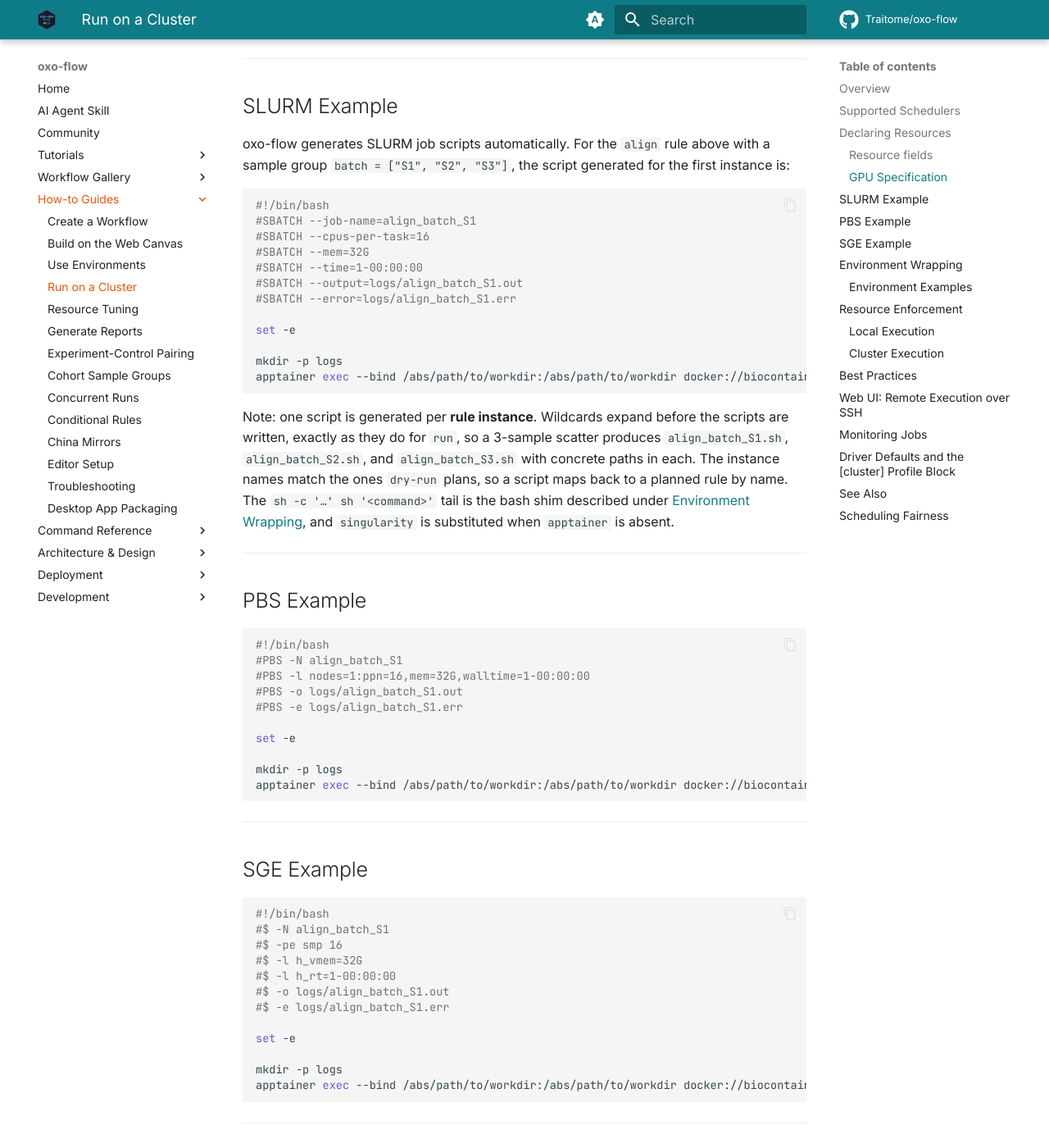
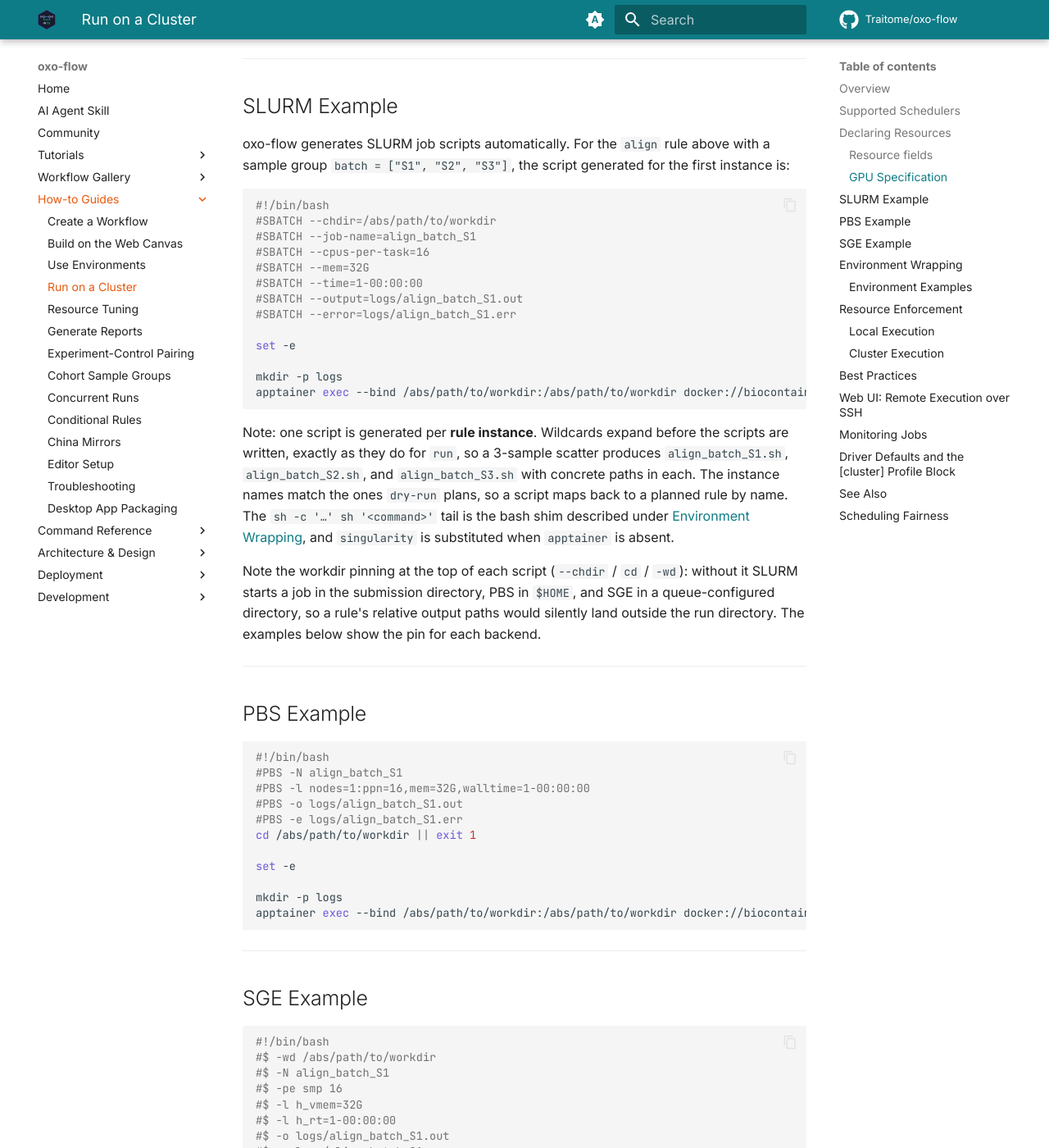
Before and after one commit to Traitome/oxo-flow, an MkDocs documentation site: the page built from docs/guide/src/how-to/run-on-cluster.md, in a window 1280 px wide and 1400 px high, scrolled down 2978 px. Shown: the whole window at 82% size. Built offline with MkDocs 1.6.1 and Material for MkDocs 9.7.7, drawn with Linux system fonts in a browser that asks for light colours; comment, search, counter and statistics services are not loaded; the version menu is left out.

Commit message:
docs(cluster): pin the working directory in SLURM/PBS/SGE example scripts (#501)
The generated scripts these examples mirror contain a workdir pin at
the top (#SBATCH --chdir=<abs workdir>, a PBS body cd after the
directive block, #$ -wd) — without it SLURM starts a job in the
submission directory, PBS in $HOME, and SGE in a queue-configured
directory, so relative output paths land outside the run directory.
The doc examples omitted the pin; add it to all three backends plus a
note explaining why it exists.

Verified against real generated scripts on a live SLURM cluster
(bioinfo-wsx) and against finish_script in
crates/oxo-flow-core/src/backend/cluster.rs.

Co-authored-by: Claude <noreply@anthropic.com>

````diff
--- a/docs/guide/src/how-to/run-on-cluster.md
+++ b/docs/guide/src/how-to/run-on-cluster.md
@@ -105,6 +105,7 @@ for the first instance is:
 
 ```bash
 #!/bin/bash
+#SBATCH --chdir=/abs/path/to/workdir
 #SBATCH --job-name=align_batch_S1
 #SBATCH --cpus-per-task=16
 #SBATCH --mem=32G
@@ -127,6 +128,12 @@ plans, so a script maps back to a planned rule by name. The `sh -c '…' sh
 [Environment Wrapping](#environment-wrapping), and `singularity` is
 substituted when `apptainer` is absent.
 
+Note the workdir pinning at the top of each script (`--chdir` / `cd` /
+`-wd`): without it SLURM starts a job in the submission directory, PBS in
+`$HOME`, and SGE in a queue-configured directory, so a rule's relative
+output paths would silently land outside the run directory. The examples
+below show the pin for each backend.
+
 ---
 
 ## PBS Example
@@ -137,6 +144,7 @@ substituted when `apptainer` is absent.
 #PBS -l nodes=1:ppn=16,mem=32G,walltime=1-00:00:00
 #PBS -o logs/align_batch_S1.out
 #PBS -e logs/align_batch_S1.err
+cd /abs/path/to/workdir || exit 1
 
 set -e
 
@@ -150,6 +158,7 @@ apptainer exec --bind /abs/path/to/workdir:/abs/path/to/workdir docker://biocont
 
 ```bash
 #!/bin/bash
+#$ -wd /abs/path/to/workdir
 #$ -N align_batch_S1
 #$ -pe smp 16
 #$ -l h_vmem=32G
````
